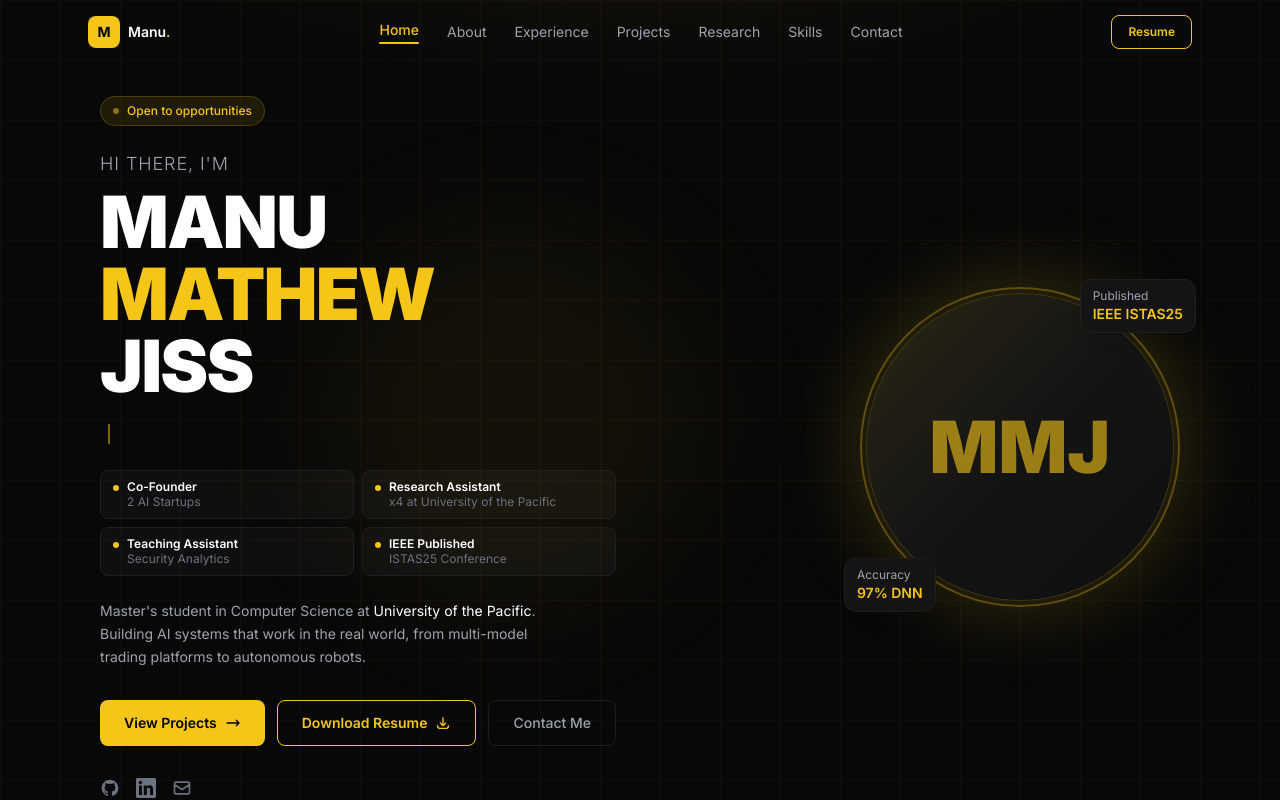
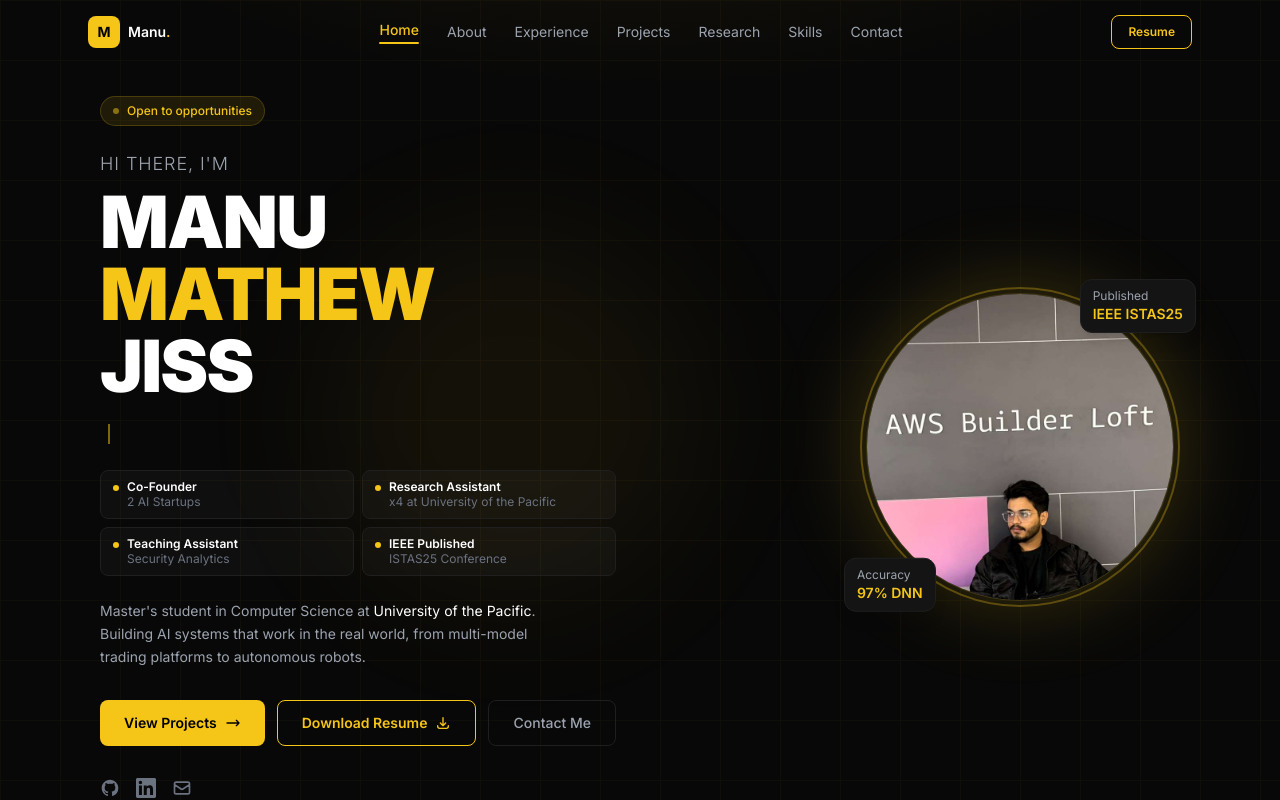
Before and after one commit to manumathewjiss/manumathewjiss.com, a Next.js app: page / in a window 1280 px wide. Shown: the top 800 px of the page. Built offline with nearby package versions, Linux system fonts and the light colour scheme.

Commit message:
Add profile photo to hero section
Made-with: Cursor

```diff
--- a/components/Hero.tsx
+++ b/components/Hero.tsx
@@ -185,12 +185,12 @@ export default function Hero() {
 
             {/* Outer ring */}
             <div className="relative w-64 h-64 md:w-80 md:h-80 rounded-full border-2 border-accent/30 p-1">
-              <div className="w-full h-full rounded-full border border-accent/20 overflow-hidden bg-bg-card flex items-center justify-center">
-                <div className="w-full h-full bg-gradient-to-br from-accent/10 via-bg-card to-bg-secondary flex items-center justify-center">
-                  <span className="text-6xl md:text-7xl font-black text-accent/60 select-none">
-                    MMJ
-                  </span>
-                </div>
+              <div className="w-full h-full rounded-full border border-accent/20 overflow-hidden bg-bg-card">
+                <img
+                  src="/profile.jpg"
+                  alt="Manu Mathew Jiss"
+                  className="w-full h-full object-cover object-top"
+                />
               </div>
             </div>
 
```
Also changed, not shown: public/profile.jpg (added).
